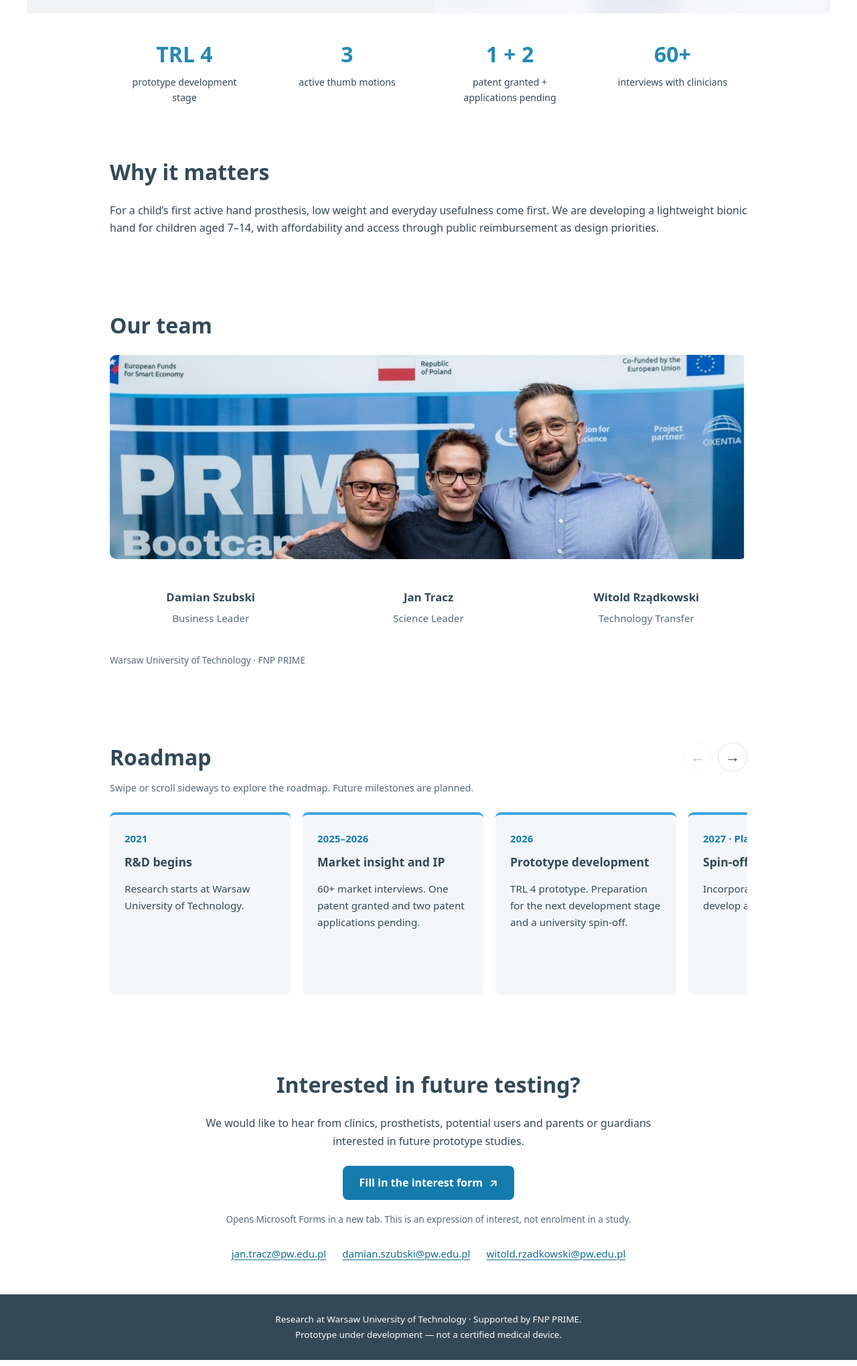
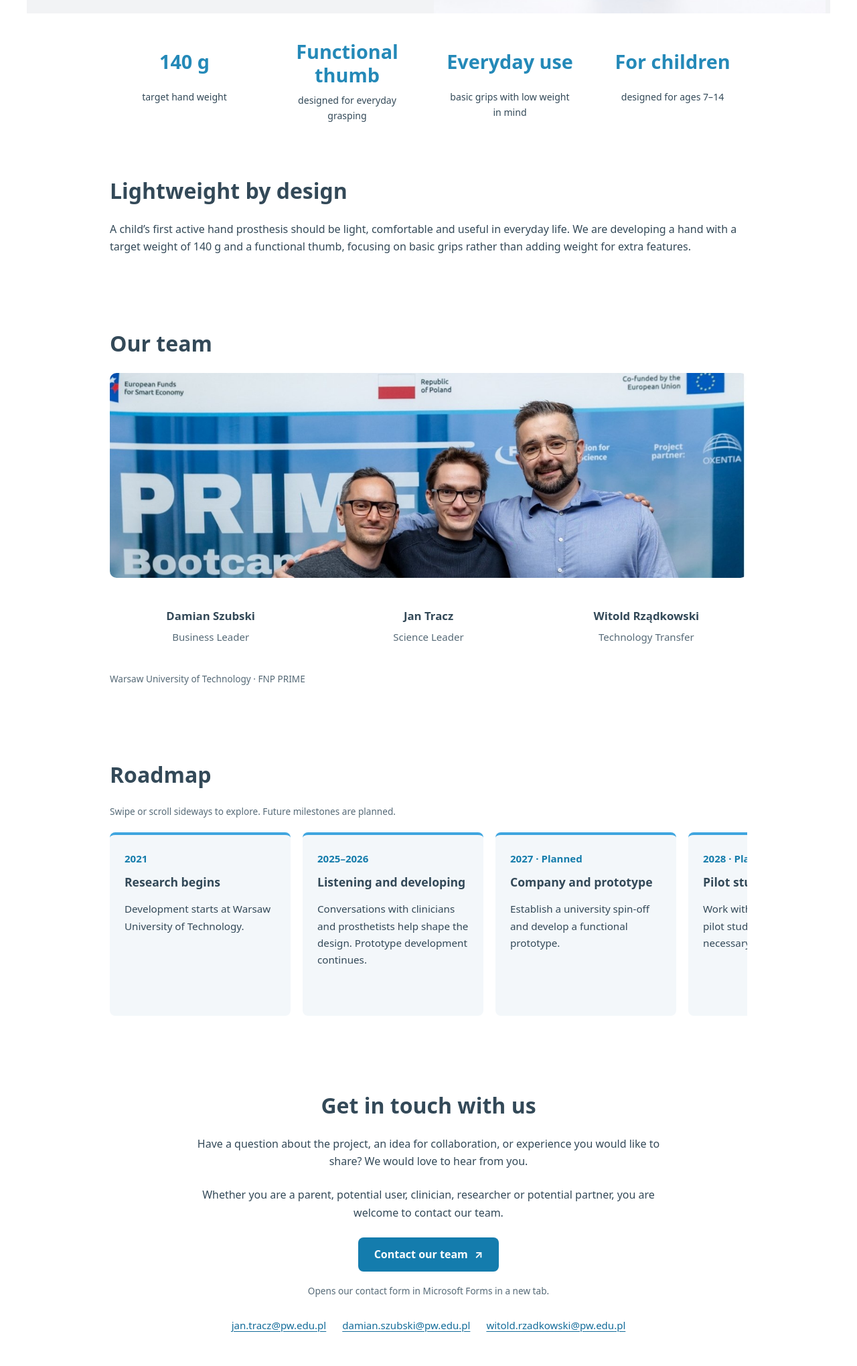
Before and after one commit to jdtracz/BionicHandTeam, a plain HTML site: page index.html in a window 1280 px wide. Shown: the part 760-2800 px from the top of the page at 67% size. Drawn offline with Linux system fonts and the light colour scheme.

Commit message:
Add files via upload

```diff
--- a/index.html
+++ b/index.html
@@ -5,29 +5,29 @@
 <meta name="description" content="A bionic hand for children as light as a passive prosthesis and as functional as an active one.">
 <meta property="og:title" content="Lightweight Bionic Hand for Children">
 <meta property="og:image" content="prosthesis.jpg">
-<link rel="stylesheet" href="style.css?v=2"></head><body>
+<link rel="stylesheet" href="style.css?v=3"></head><body>
 <header class="hero">
  <img src="prosthesis.jpg" alt="Prototype of the lightweight bionic hand for children" fetchpriority="high">
  <div class="hero-text">
   <h1>Lightweight Bionic Hand for Children</h1>
   <p>As light as a passive hand, as functional as an active one.</p>
-  <a class="btn" href="#contact">I am interested in testing</a>
+  <a class="btn" href="#contact">Get in touch with us</a>
  </div>
 </header>
 <main>
-<section class="facts">
- <div><b>TRL 4</b><span>prototype development stage</span></div>
- <div><b>3</b><span>active thumb motions</span></div>
- <div><b>1 + 2</b><span>patent granted + applications pending</span></div>
- <div><b>60+</b><span>interviews with clinicians</span></div>
+<section class="facts" aria-label="Design priorities">
+ <div><b>140 g</b><span>target hand weight</span></div>
+ <div><b>Functional thumb</b><span>designed for everyday grasping</span></div>
+ <div><b>Everyday use</b><span>basic grips with low weight in mind</span></div>
+ <div><b>For children</b><span>designed for ages 7–14</span></div>
 </section>
 <section>
- <h2>Why it matters</h2>
- <p>For a child’s first active hand prosthesis, low weight and everyday usefulness come first. We are developing a lightweight bionic hand for children aged 7–14, with affordability and access through public reimbursement as design priorities.</p>
+ <h2>Lightweight by design</h2>
+ <p>A child’s first active hand prosthesis should be light, comfortable and useful in everyday life. We are developing a hand with a target weight of 140 g and a functional thumb, focusing on basic grips rather than adding weight for extra features.</p>
 </section>
 <section class="team">
  <h2>Our team</h2>
- <img src="team.jpg" alt="The project team at PRIME Bootcamp" loading="lazy" width="1362" height="437">
+ <img src="team.jpg" alt="The project team at PRIME Bootcamp">
  <ul>
   <li><b>Damian Szubski</b><span>Business Leader</span></li>
   <li><b>Jan Tracz</b><span>Science Leader</span></li>
@@ -35,25 +35,25 @@
  </ul>
  <p class="small">Warsaw University of Technology &middot; FNP PRIME</p>
 </section>
-<section class="roadmap" aria-labelledby="roadmap-title">
- <div class="section-heading"><h2 id="roadmap-title">Roadmap</h2><div class="scroll-controls" hidden><button type="button" data-direction="-1" aria-label="Previous roadmap steps">&#8592;</button><button type="button" data-direction="1" aria-label="Next roadmap steps">&#8594;</button></div></div>
- <p class="scroll-hint" id="roadmap-help">Swipe or scroll sideways to explore the roadmap. Future milestones are planned.</p>
- <div class="steps" tabindex="0" role="region" aria-label="Project roadmap" aria-describedby="roadmap-help">
-  <article><time>2021</time><h3>R&amp;D begins</h3><p>Research starts at Warsaw University of Technology.</p></article>
-  <article><time>2025–2026</time><h3>Market insight and IP</h3><p>60+ market interviews. One patent granted and two patent applications pending.</p></article>
-  <article><time>2026</time><h3>Prototype development</h3><p>TRL 4 prototype. Preparation for the next development stage and a university spin-off.</p></article>
-  <article class="planned"><time>2027 · Planned</time><h3>Spin-off and prototype</h3><p>Incorporate the company and develop a functional prototype.</p></article>
-  <article class="planned"><time>2028 · Planned</time><h3>Pilot study</h3><p>Pilot study with partner clinics, subject to the necessary approvals.</p></article>
-  <article class="planned"><time>2029 · Planned</time><h3>Production and market entry</h3><p>Production prototype, EU MDR certification and first units on the market, subject to successful development and regulatory approval.</p></article>
+<section class="roadmap">
+ <h2>Roadmap</h2>
+ <p class="scroll-hint">Swipe or scroll sideways to explore. Future milestones are planned.</p>
+ <div class="steps" tabindex="0" role="region" aria-label="Project roadmap">
+ <article><time>2021</time><h3>Research begins</h3><p>Development starts at Warsaw University of Technology.</p></article>
+ <article><time>2025–2026</time><h3>Listening and developing</h3><p>Conversations with clinicians and prosthetists help shape the design. Prototype development continues.</p></article>
+ <article><time>2027 · Planned</time><h3>Company and prototype</h3><p>Establish a university spin-off and develop a functional prototype.</p></article>
+ <article><time>2028 · Planned</time><h3>Pilot study</h3><p>Work with partner clinics on a pilot study, subject to the necessary approvals.</p></article>
+ <article><time>2029 · Planned</time><h3>Production and market entry</h3><p>Production prototype, certification and first units on the market, subject to successful development and regulatory approval.</p></article>
  </div>
 </section>
 <section id="contact" class="contact">
- <h2>Interested in future testing?</h2>
- <p>We would like to hear from clinics, prosthetists, potential users and parents or guardians interested in future prototype studies.</p>
- <a class="btn" href="https://forms.cloud.microsoft/e/1j6F8jbkWE" target="_blank" rel="noopener noreferrer">Fill in the interest form <span aria-hidden="true">&#8599;</span></a>
- <p class="small">Opens Microsoft Forms in a new tab. This is an expression of interest, not enrolment in a study.</p>
+ <h2>Get in touch with us</h2>
+ <p>Have a question about the project, an idea for collaboration, or experience you would like to share? We would love to hear from you.</p>
+ <p>Whether you are a parent, potential user, clinician, researcher or potential partner, you are welcome to contact our team.</p>
+ <a class="btn" href="https://forms.cloud.microsoft/e/1j6F8jbkWE" target="_blank" rel="noopener noreferrer">Contact our team <span aria-hidden="true">&#8599;</span></a>
+ <p class="small">Opens our contact form in Microsoft Forms in a new tab.</p>
  <div class="contact-emails"><a href="mailto:jan.tracz@pw.edu.pl">jan.tracz@pw.edu.pl</a><a href="mailto:damian.szubski@pw.edu.pl">damian.szubski@pw.edu.pl</a><a href="mailto:witold.rzadkowski@pw.edu.pl">witold.rzadkowski@pw.edu.pl</a></div>
 </section>
 </main>
 <footer>Research at Warsaw University of Technology · Supported by FNP PRIME.<br>Prototype under development — not a certified medical device.</footer>
-<script src="script.js?v=2"></script></body></html>
+<script src="script.js?v=3"></script></body></html>
--- a/script.js
+++ b/script.js
@@ -1,22 +1,2 @@
 "use strict";
-const steps = document.querySelector(".steps");
-const controls = document.querySelector(".scroll-controls");
-if (steps && controls) {
-  controls.hidden = false;
-  const prev = controls.querySelector('[data-direction="-1"]');
-  const next = controls.querySelector('[data-direction="1"]');
-  function update() {
-    prev.disabled = steps.scrollLeft <= 2;
-    next.disabled = steps.scrollLeft + steps.clientWidth >= steps.scrollWidth - 2;
-  }
-  controls.addEventListener("click", (event) => {
-    const button = event.target.closest("button");
-    if (!button) return;
-    const card = steps.querySelector("article");
-    const gap = parseFloat(getComputedStyle(steps).gap) || 18;
-    steps.scrollBy({left: Number(button.dataset.direction) * (card.getBoundingClientRect().width + gap), behavior: matchMedia("(prefers-reduced-motion: reduce)").matches ? "auto" : "smooth"});
-  });
-  steps.addEventListener("scroll", update, {passive: true});
-  window.addEventListener("resize", update);
-  update();
-}
+// Contact uses a direct link to Microsoft Forms; no local data collection.
--- a/style.css
+++ b/style.css
@@ -1,57 +1,12 @@
 *{box-sizing:border-box}
-:root{--ink:#334958;--blue:#3fa5df;--button:#147cad;--pale:#f3f7fa;--line:#dbe5ec}
-html{scroll-behavior:smooth;scroll-padding-top:24px}
-body{margin:0;font-family:system-ui,-apple-system,BlinkMacSystemFont,"Segoe UI",sans-serif;color:var(--ink);background:#fff;line-height:1.65}
-img{max-width:100%;display:block}
-a{color:#126b99;text-underline-offset:3px}
-section{max-width:1000px;margin:0 auto;padding:48px 24px;min-width:0}
-h2{font-size:clamp(1.65rem,3vw,2rem);line-height:1.25;margin:0 0 24px}
-p{margin:0 0 16px}h3{line-height:1.35}
-.hero{display:grid;grid-template-columns:1fr 1fr;align-items:center;max-width:1200px;margin:auto;background:#f2f3f5;min-height:600px}
-.hero>img{grid-column:2;grid-row:1;width:100%;height:auto;max-height:780px;object-fit:contain}
-.hero-text{grid-column:1;grid-row:1;padding:48px 36px;position:relative}
-.hero h1{font-size:clamp(2rem,3.8vw,3.25rem);line-height:1.12;letter-spacing:-.035em;margin:0 0 24px}
-.hero p{font-size:1.15rem;margin-bottom:28px}
-.btn{display:inline-flex;align-items:center;justify-content:center;gap:10px;background:var(--button);color:#fff;padding:14px 24px;border-radius:8px;font-weight:650;text-decoration:none;min-height:48px;text-align:center;line-height:1.4}
-.btn:hover{background:#105d84}
-:focus-visible{outline:3px solid #e98d43;outline-offset:5px}
-.facts{display:grid;grid-template-columns:repeat(4,minmax(0,1fr));gap:28px 20px;text-align:center;padding-top:40px;padding-bottom:32px}
-.facts b{display:block;font-size:2rem;line-height:1.3;color:#2489b8;margin-bottom:9px}
-.facts span{font-size:.88rem;display:block;max-width:180px;margin:auto}
-.team img{width:100%;height:auto;border-radius:10px}
-.team ul{display:grid;grid-template-columns:repeat(3,minmax(0,1fr));gap:24px;list-style:none;padding:0;margin:28px 0 24px;text-align:center}
-.team li{min-width:0;padding:16px 8px;line-height:1.5}
-.team li b{display:block;font-size:1.05rem;margin-bottom:8px}
-.team li span{display:block;font-size:.94rem;color:#566a77}
-.small{font-size:.85rem;color:#566a77}
-.section-heading{display:flex;gap:20px;align-items:center;justify-content:space-between;margin-bottom:12px}
-.section-heading h2{margin:0}
-.scroll-hint{font-size:.9rem;color:#566a77;margin-bottom:20px}
-.scroll-controls{display:flex;gap:8px}.scroll-controls[hidden]{display:none}
-.scroll-controls button{width:44px;height:44px;border:1px solid var(--line);border-radius:50%;background:white;color:var(--ink);font-size:1.4rem;cursor:pointer}
-.scroll-controls button:disabled{opacity:.35;cursor:default}
-.steps{display:flex;gap:18px;overflow-x:auto;overscroll-behavior-x:contain;scroll-snap-type:x mandatory;scrollbar-color:#839cad #edf2f5;scrollbar-width:thin;padding:4px 2px 18px}
-.steps article{flex:0 0 270px;scroll-snap-align:start;border-top:4px solid var(--blue);background:var(--pale);border-radius:8px;padding:22px;min-height:255px}
-.steps time{font-weight:700;color:#147cab;font-size:.94rem}.steps h3{font-size:1.1rem;margin:10px 0 16px}.steps p{font-size:.95rem;margin:0}
-.contact{text-align:center;scroll-margin-top:24px}
-.contact>p{max-width:720px;margin:0 auto 24px}
-.contact .btn{margin-bottom:18px}.contact .small{max-width:630px}
-.contact-emails{display:flex;justify-content:center;gap:12px 24px;flex-wrap:wrap;margin-top:28px}
-.contact-emails a{font-size:.94rem;overflow-wrap:anywhere}
-footer{background:var(--ink);color:#fff;text-align:center;padding:26px 24px;font-size:.84rem;line-height:1.7}
-@media(max-width:700px){
-section{padding:36px 20px}
-.hero{display:flex;flex-direction:column;min-height:0}
-.hero>img{order:0;width:100%;height:auto;max-height:64svh;object-fit:contain}
-.hero-text{order:1;padding:28px 24px 36px;width:100%;background:#fff}
-.hero h1{font-size:clamp(1.9rem,7.5vw,2.6rem)}
-.hero p{font-size:1.05rem}.hero .btn{width:100%}
-.facts{grid-template-columns:repeat(2,minmax(0,1fr));gap:30px 16px;padding-top:20px}
-.team ul{grid-template-columns:1fr;gap:20px;margin:24px 0}
-.team li{padding:22px 20px;border:1px solid var(--line);border-radius:10px;background:var(--pale)}
-.team li b{font-size:1.15rem;margin-bottom:10px}
-.team li span{font-size:1rem}.team .small{text-align:center}
-.steps article{flex-basis:84%;max-width:300px;min-height:265px}
-.contact .btn{width:100%}.contact-emails{flex-direction:column;gap:16px}
-}
+:root{--ink:#334958;--blue:#3fa5df;--pale:#f3f7fa;--line:#dbe5ec}
+html{scroll-behavior:smooth;scroll-padding-top:24px}body{margin:0;font-family:system-ui,-apple-system,"Segoe UI",sans-serif;color:var(--ink);background:white;line-height:1.65}img{max-width:100%;display:block}a{color:#126b99;text-underline-offset:3px}
+section{max-width:1000px;margin:0 auto;padding:48px 24px;min-width:0}h2{font-size:clamp(1.65rem,3vw,2rem);line-height:1.25;margin:0 0 24px}p{margin:0 0 16px}h3{line-height:1.35}
+.hero{display:grid;grid-template-columns:1fr 1fr;align-items:center;max-width:1200px;margin:auto;background:#f2f3f5;min-height:600px}.hero>img{grid-column:2;grid-row:1;width:100%;height:auto;max-height:780px;object-fit:contain}.hero-text{grid-column:1;grid-row:1;padding:48px 36px;position:relative}.hero h1{font-size:clamp(2rem,3.8vw,3.25rem);line-height:1.12;letter-spacing:-.035em;margin:0 0 24px}.hero p{font-size:1.15rem;margin-bottom:28px}
+.btn{display:inline-flex;align-items:center;justify-content:center;gap:10px;background:#147cad;color:#fff;padding:14px 24px;border-radius:8px;font-weight:650;text-decoration:none;min-height:48px;text-align:center;line-height:1.4}.btn:hover{background:#105d84}:focus-visible{outline:3px solid #e98d43;outline-offset:5px}
+.facts{display:grid;grid-template-columns:repeat(4,minmax(0,1fr));gap:28px 20px;text-align:center;padding-top:40px;padding-bottom:32px}.facts b{display:flex;align-items:center;justify-content:center;min-height:64px;font-size:clamp(1.25rem,2.4vw,1.8rem);line-height:1.2;color:#2489b8;margin-bottom:9px}.facts span{font-size:.88rem;display:block;max-width:180px;margin:auto}
+.team img{width:100%;height:auto;border-radius:10px}.team ul{display:grid;grid-template-columns:repeat(3,minmax(0,1fr));gap:24px;list-style:none;padding:0;margin:28px 0 24px;text-align:center}.team li{min-width:0;padding:16px 8px;line-height:1.5}.team li b{display:block;font-size:1.05rem;margin-bottom:8px}.team li span{display:block;font-size:.94rem;color:#566a77}.small,.scroll-hint{font-size:.85rem;color:#566a77}
+.steps{display:flex;gap:18px;overflow-x:auto;overscroll-behavior-x:contain;scroll-snap-type:x mandatory;scrollbar-color:#839cad #edf2f5;scrollbar-width:thin;padding:4px 2px 18px}.steps article{flex:0 0 270px;scroll-snap-align:start;border-top:4px solid var(--blue);background:var(--pale);border-radius:8px;padding:22px;min-height:255px}.steps time{font-weight:700;color:#147cab;font-size:.94rem}.steps h3{font-size:1.1rem;margin:10px 0 16px}.steps p{font-size:.95rem;margin:0}
+.contact{text-align:center;scroll-margin-top:24px}.contact>p{max-width:720px;margin:0 auto 24px}.contact .btn{margin-bottom:18px}.contact-emails{display:flex;justify-content:center;gap:12px 24px;flex-wrap:wrap;margin-top:28px}.contact-emails a{font-size:.94rem;overflow-wrap:anywhere}footer{background:var(--ink);color:#fff;text-align:center;padding:26px 24px;font-size:.84rem;line-height:1.7}
+@media(max-width:700px){section{padding:36px 20px}.hero{display:flex;flex-direction:column;min-height:0}.hero>img{order:0;width:100%;height:auto;max-height:64svh;object-fit:contain}.hero-text{order:1;padding:28px 24px 36px;width:100%;background:#fff}.hero h1{font-size:clamp(1.9rem,7.5vw,2.6rem)}.hero p{font-size:1.05rem}.hero .btn{width:100%}.facts{grid-template-columns:repeat(2,minmax(0,1fr));gap:30px 16px;padding-top:20px}.facts b{min-height:55px}.team ul{grid-template-columns:1fr;gap:20px;margin:24px 0}.team li{padding:22px 20px;border:1px solid var(--line);border-radius:10px;background:var(--pale)}.team li b{font-size:1.15rem;margin-bottom:10px}.team li span{font-size:1rem}.team .small{text-align:center}.steps article{flex-basis:84%;max-width:300px;min-height:265px}.contact .btn{width:100%}.contact-emails{flex-direction:column;gap:16px}}
 @media(prefers-reduced-motion:reduce){html{scroll-behavior:auto}}
```
Also changed, not shown: 1 other file.
